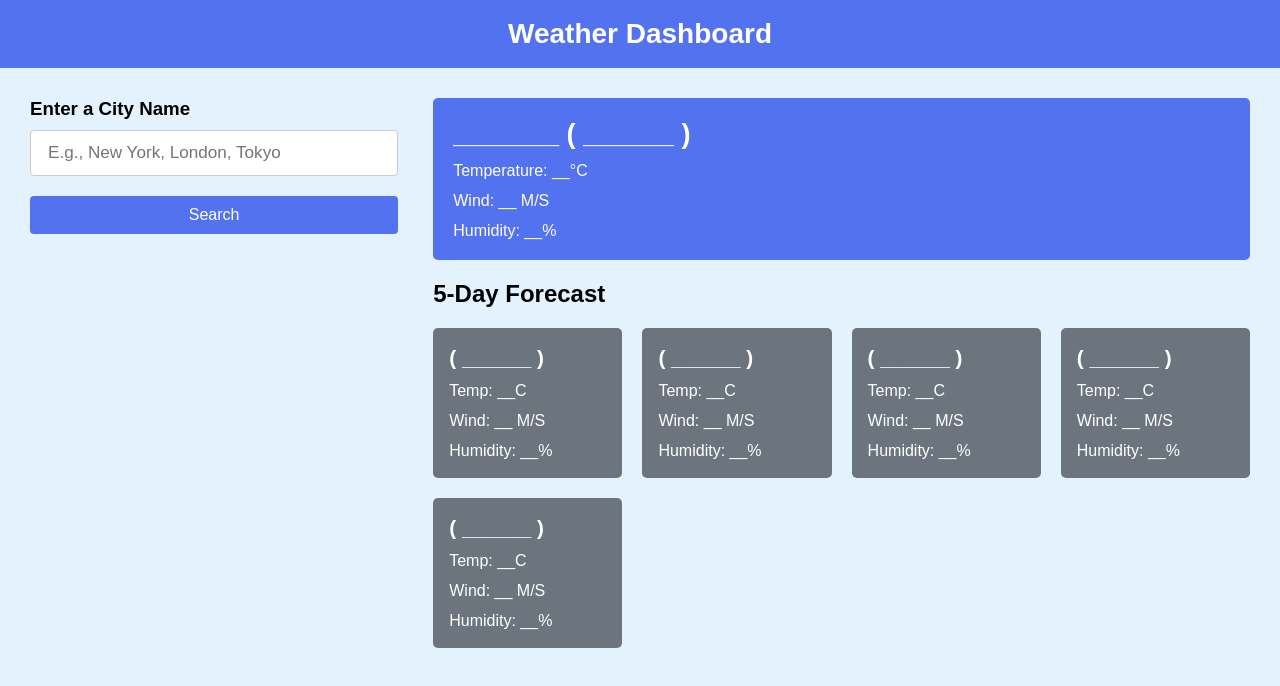
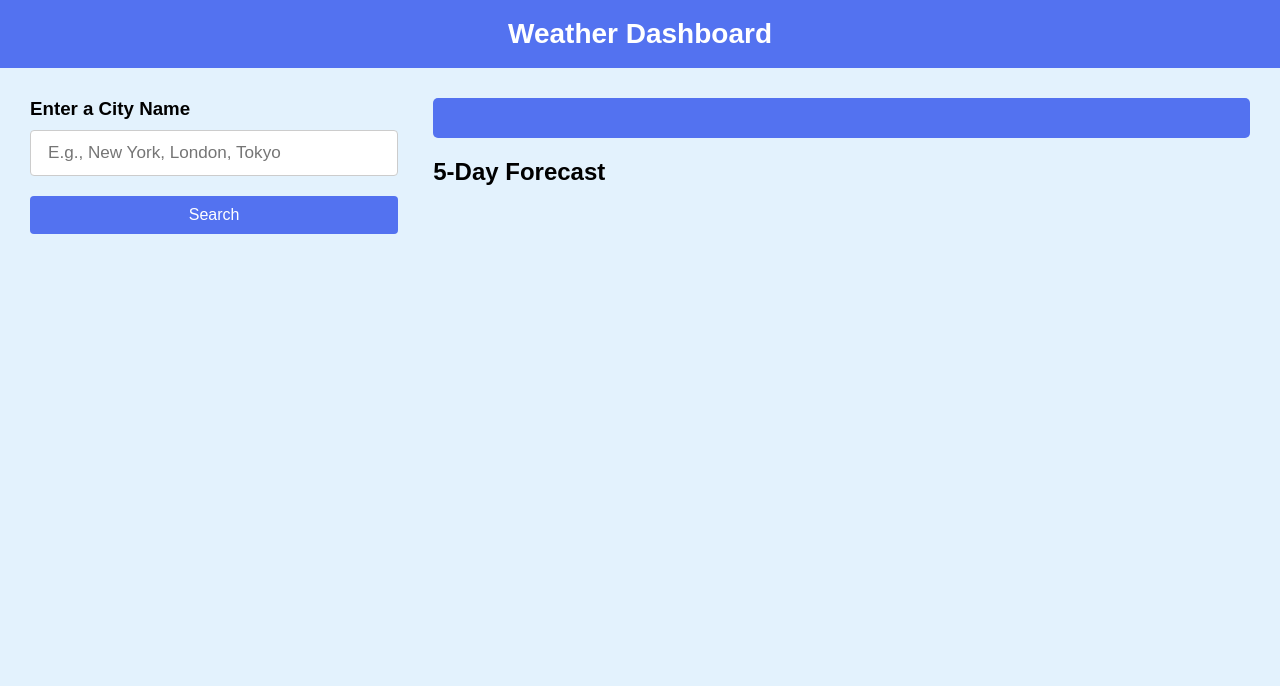
Before and after one commit to goot72/weatherDash, a plain HTML site: page index.html in a window 1280 px wide. Drawn offline with Linux system fonts and the light colour scheme.

Commit message:
edit the weather cards

```diff
--- a/index.html
+++ b/index.html
@@ -17,48 +17,10 @@
         <button class="search-btn">Search</button>
       </div>
       <div class="weather-data">
-        <div class="current-weather">
-          <div class="details">
-            <h2>_______ ( ______ )</h2>
-            <h6>Temperature: __°C</h6>
-            <h6>Wind: __ M/S</h6>
-            <h6>Humidity: __%</h6>
-          </div>
-        </div>
+        <div class="current-weather" ></div>
         <div class="days-forecast">
           <h2>5-Day Forecast</h2>
           <ul class="weather-cards">
-            <li class="card">
-              <h3>( ______ )</h3>
-              <h6>Temp: __C</h6>
-              <h6>Wind: __ M/S</h6>
-              <h6>Humidity: __%</h6>
-            </li>
-            <li class="card">
-              <h3>( ______ )</h3>
-              <h6>Temp: __C</h6>
-              <h6>Wind: __ M/S</h6>
-              <h6>Humidity: __%</h6>
-            </li>
-            <li class="card">
-              <h3>( ______ )</h3>
-              <h6>Temp: __C</h6>
-              <h6>Wind: __ M/S</h6>
-              <h6>Humidity: __%</h6>
-            </li>
-            <li class="card">
-              <h3>( ______ )</h3>
-              <h6>Temp: __C</h6>
-              <h6>Wind: __ M/S</h6>
-              <h6>Humidity: __%</h6>
-            </li>
-            <li class="card">
-              <h3>( ______ )</h3>
-              <h6>Temp: __C</h6>
-              <h6>Wind: __ M/S</h6>
-              <h6>Humidity: __%</h6>
-            </li>
-          </ul>
         </div>
       </div>
     </div>
--- a/script.js
+++ b/script.js
@@ -10,7 +10,7 @@ const createWeatherCard = (cityName, weatherItem, index) => {
     if(index === 0) { // HTML for the main weather card
         return `<div class="details">
                     <h2>${cityName} (${weatherItem.dt_txt.split(" ")[0]})</h2>
-                    <h6>Temperature: ${(weatherItem.main.temp - 273.15). toFixed(2)}°C</h6>
+                    <h6>Temperature: ${((weatherItem.main.temp - 273.15) * 9/5 + 32 ). toFixed(2)}°f</h6>
                     <h6>Wind: ${weatherItem.wind.speed} M/S</h6>
                     <h6>Humidity: ${weatherItem.main.humidity}%</h6>
                 </div>
@@ -22,7 +22,7 @@ const createWeatherCard = (cityName, weatherItem, index) => {
         return `<li class="card">
                     <h3>(${weatherItem.dt_txt.split(" ")[0]})</h3>
                     <img src="https://openweathermap.org/img/wn/${weatherItem.weather[0].icon}@4x.png" alt="weather-icon">
-                    <h6>Temp: ${(weatherItem.main.temp - 273.15).toFixed(2)}°C</h6>
+                    <h6>Temp: ${((weatherItem.main.temp - 273.15)* 9/5 + 32).toFixed(2)}°f</h6>
                     <h6>Wind: ${weatherItem.wind.speed} M/S</h6>
                     <h6>Humidity: ${weatherItem.main.humidity}%</h6>
                 </li>`;
```
